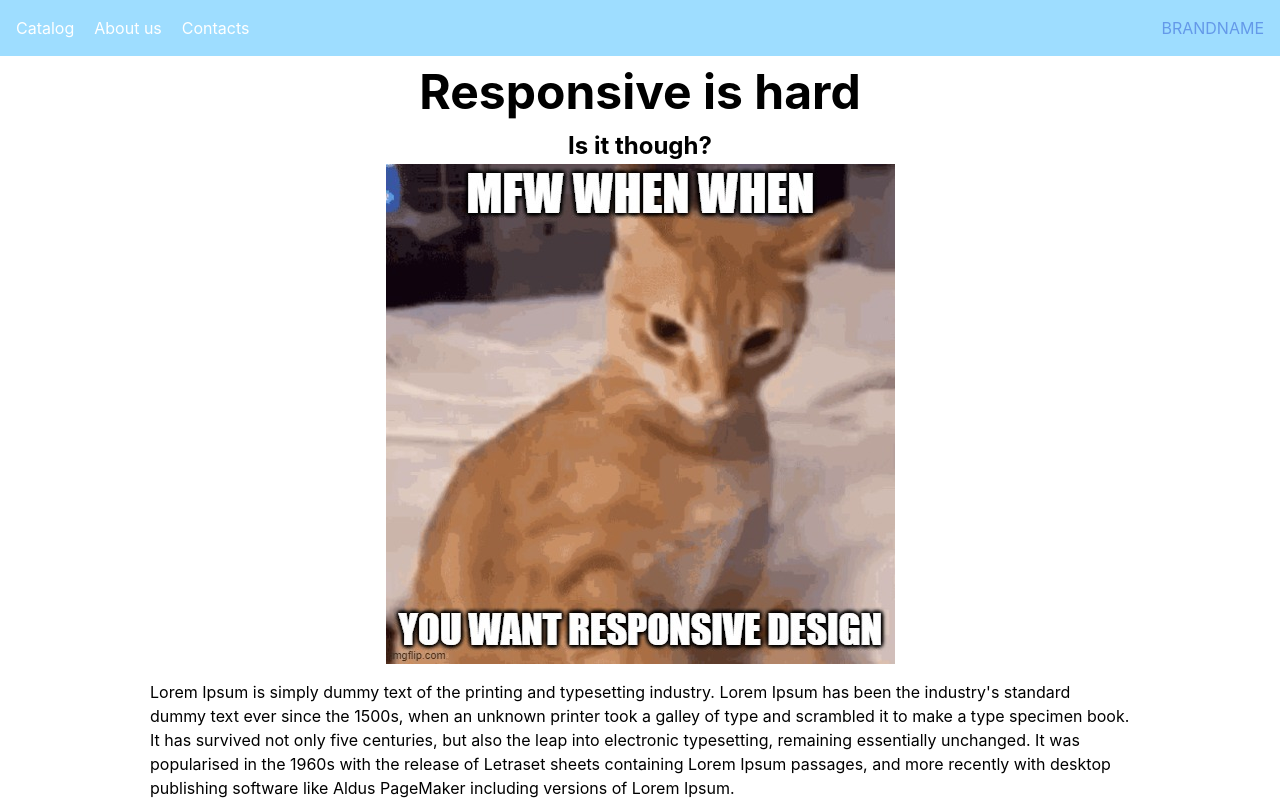
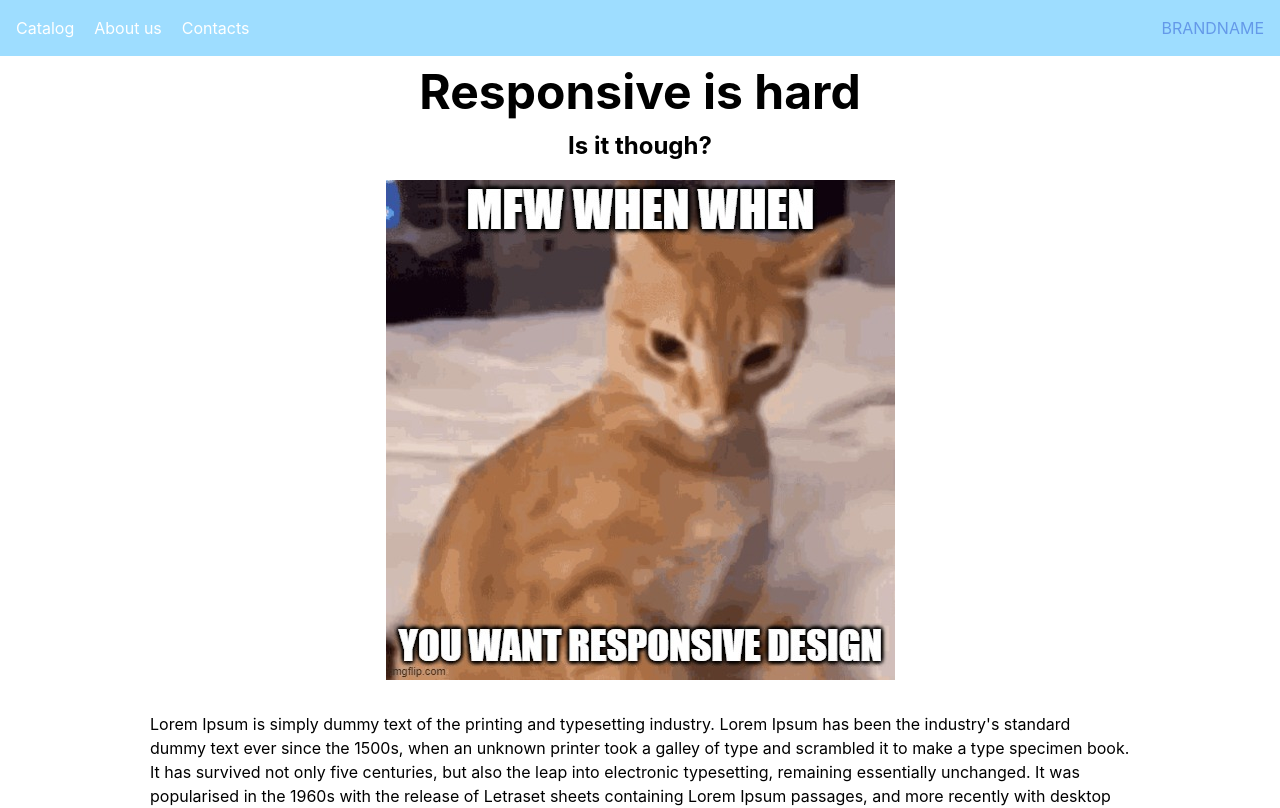
Before and after one commit to Blubito-Academy/react-for-breakfast-demos, a React (Vite) app in the folder responsive-design/: page / in a window 1280 px wide. Shown: the top 808 px of the page. Built offline with nearby package versions, Linux system fonts and the light colour scheme.

Commit message:
style: adjust padding of cat image and place it into a container

```diff
--- a/responsive-design/src/components/MainSection/MainSection.module.scss
+++ b/responsive-design/src/components/MainSection/MainSection.module.scss
@@ -9,8 +9,13 @@
         font-size: 3rem;
     }
 
-    img {
-        margin-inline: auto; // writing mode dependant!!!
+    .imgSection {
+        padding: 1rem;
+
+        img {
+            margin-inline: auto; // writing mode dependant!!!
+        }
+
     }
 
     p {
--- a/responsive-design/src/components/MainSection/MainSection.tsx
+++ b/responsive-design/src/components/MainSection/MainSection.tsx
@@ -4,7 +4,7 @@ export const MainSection = () => {
     <section className={styles.mainSection}>
       <h1>Responsive is hard</h1>
       <h2>Is it though?</h2>
-      <img src="./public/cat.jpg" alt="Responsive cat meme"></img>
+      <div className={styles.imgSection}><img src="./public/cat.jpg" alt="Responsive cat meme"></img></div>
       <p>
         Lorem Ipsum is simply dummy text of the printing and typesetting
         industry. Lorem Ipsum has been the industry's standard dummy text ever
--- a/responsive-design/src/components/Navbar/Navbar.module.scss
+++ b/responsive-design/src/components/Navbar/Navbar.module.scss
@@ -1,6 +1,6 @@
 .navbar {
     background-color: var(--blue);
-    padding: 1rem 1rem;
+    padding: 1rem;
     display: flex;
     gap: var(--item-gap-size);
     flex-wrap: wrap;
--- a/responsive-design/src/components/ProductSection/Product/Product.module.scss
+++ b/responsive-design/src/components/ProductSection/Product/Product.module.scss
@@ -1,6 +1,6 @@
 .productCard {
     border: 1px solid var(--cool-blue);
-    padding: 1rem 1rem;
+    padding: 1rem;
     display: flex;
     flex-direction: column;
     align-items: center;
@@ -17,7 +17,7 @@
         color: var(--secondary-text-color);
         border: none;
         border-radius: 25px;
-        padding: 12px 12px;
+        padding: 12px;
         width: 100px;
         height: 50px;
         cursor: pointer;
```
